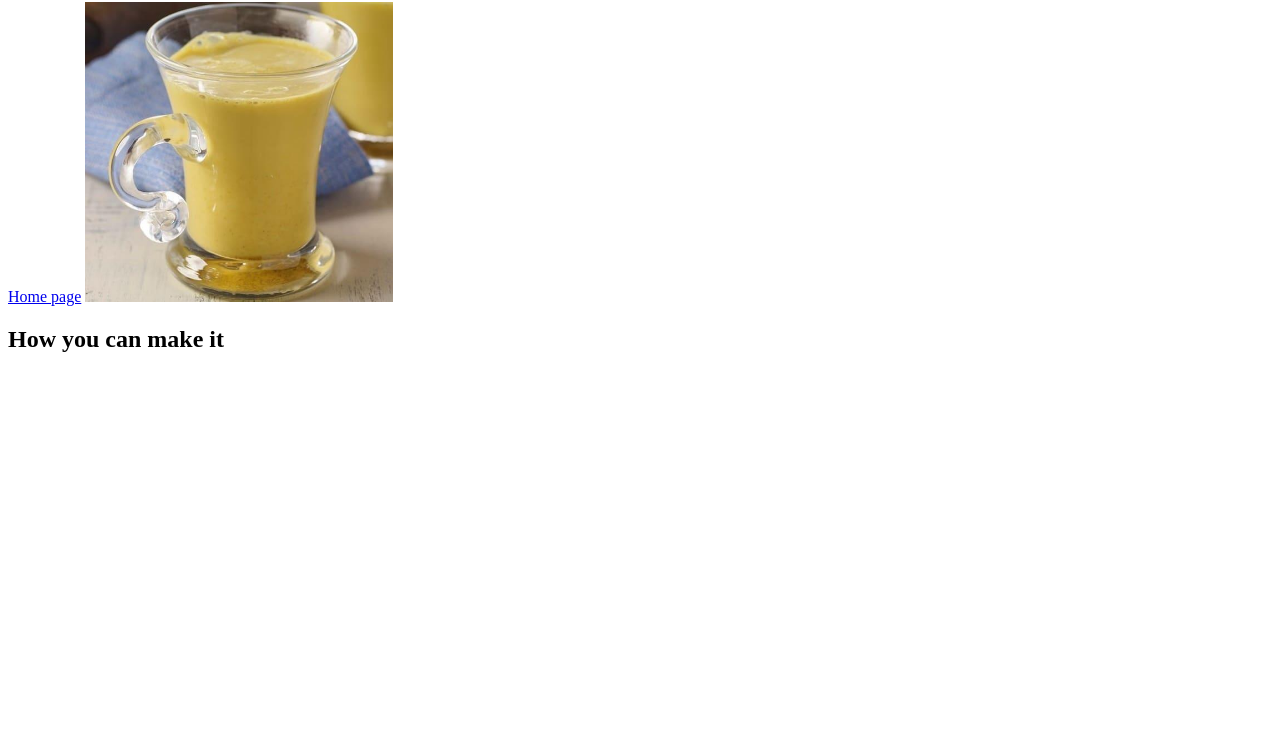
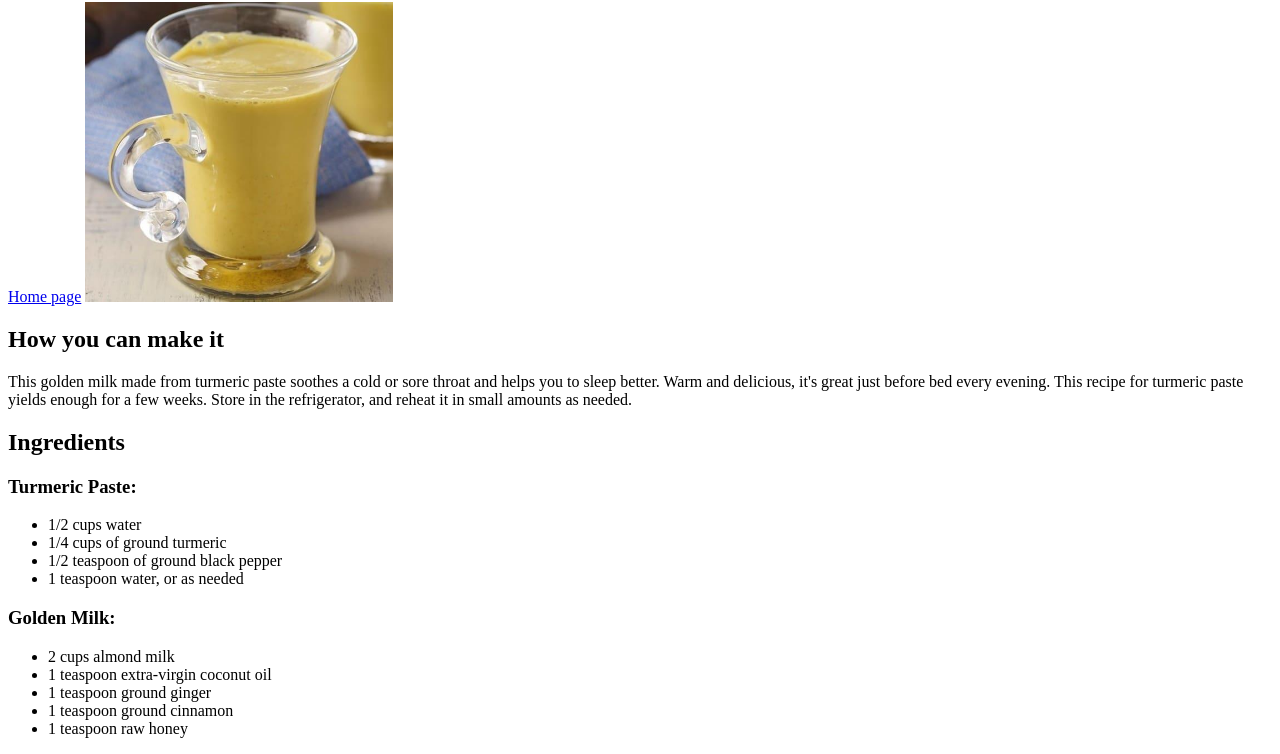
Before and after one commit to Red-Mad-Mango/odin-recipes, a plain HTML site: page Recipes/Turmeric Golden Milk with Turmeric Paste.html in a window 1280 px wide. Shown: the part 78-832 px from the top of the page. Before the commit the page ends 800 px from the top, so only its background shows below. Drawn offline with Linux system fonts and the light colour scheme.

Commit message:
Add paragraph and Ingredients list
To provide structure

```diff
--- a/Recipes/Turmeric Golden Milk with Turmeric Paste.html
+++ b/Recipes/Turmeric Golden Milk with Turmeric Paste.html
@@ -11,6 +11,28 @@
         <img src="../images/turmeric milk.jpg" alt="Turmeric Golden Milk with Turmeric Paste" height="300">
 
     <h2>How you can make it</h2>
+        <p>This golden milk made from turmeric paste soothes a cold or sore throat and helps you to sleep better. Warm and delicious, it's great just before bed every evening. This recipe for turmeric paste yields enough for a few weeks.
+         Store in the refrigerator, and reheat it in small amounts as needed.</p>
+
+    <h2>Ingredients</h2>
+        <h3>Turmeric Paste:</h3>
+            <ul>
+                <li>1/2 cups water</li>
+                <li>1/4 cups of ground turmeric</li>
+                <li>1/2 teaspoon of ground black pepper</li>
+                <li>1 teaspoon water, or as needed</li>
+            </ul>
+        <h3>Golden Milk:</h3>
+            <ul>
+                <li>2 cups almond milk</li>
+                <li>1 teaspoon extra-virgin coconut oil</li>
+                <li>1 teaspoon ground ginger</li>
+                <li>1 teaspoon ground cinnamon</li>
+                <li>1 teaspoon raw honey</li>
+            </ul>
+
+
+
 
 </body>
 </html>
```
